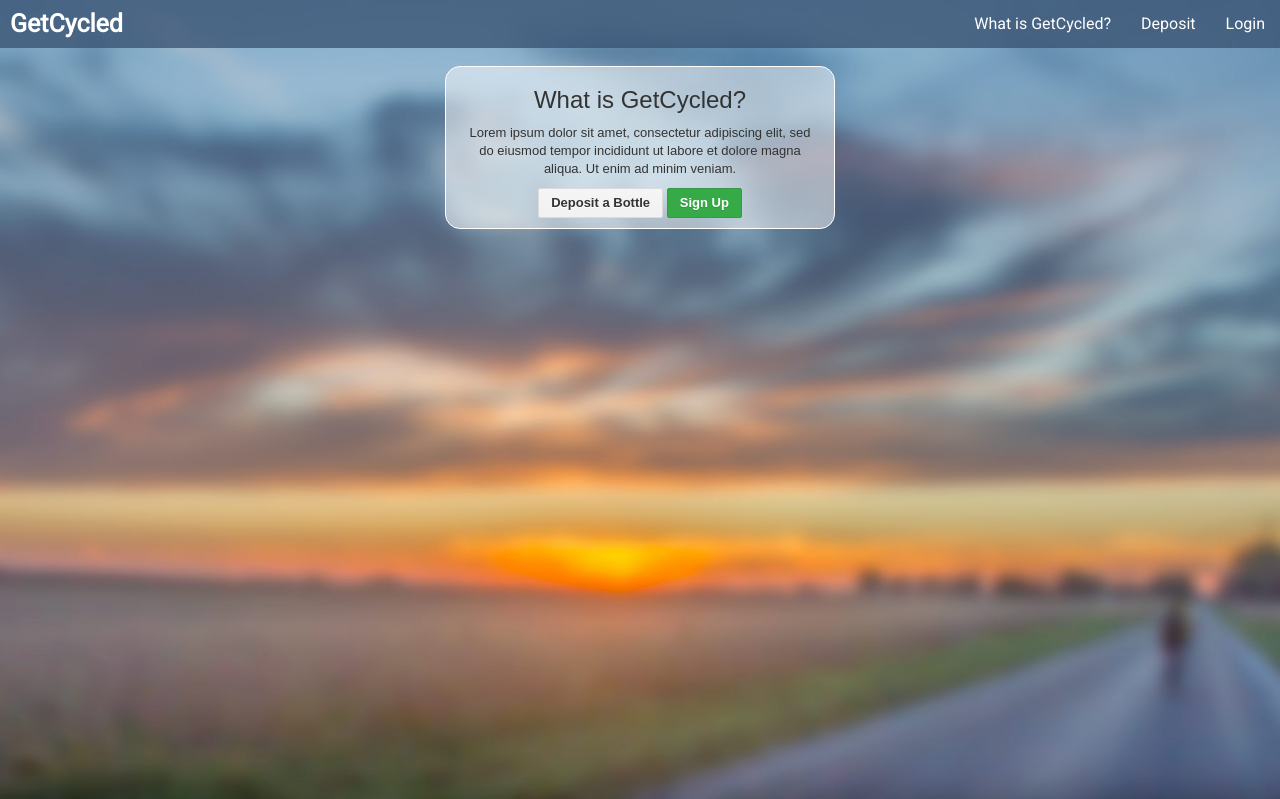
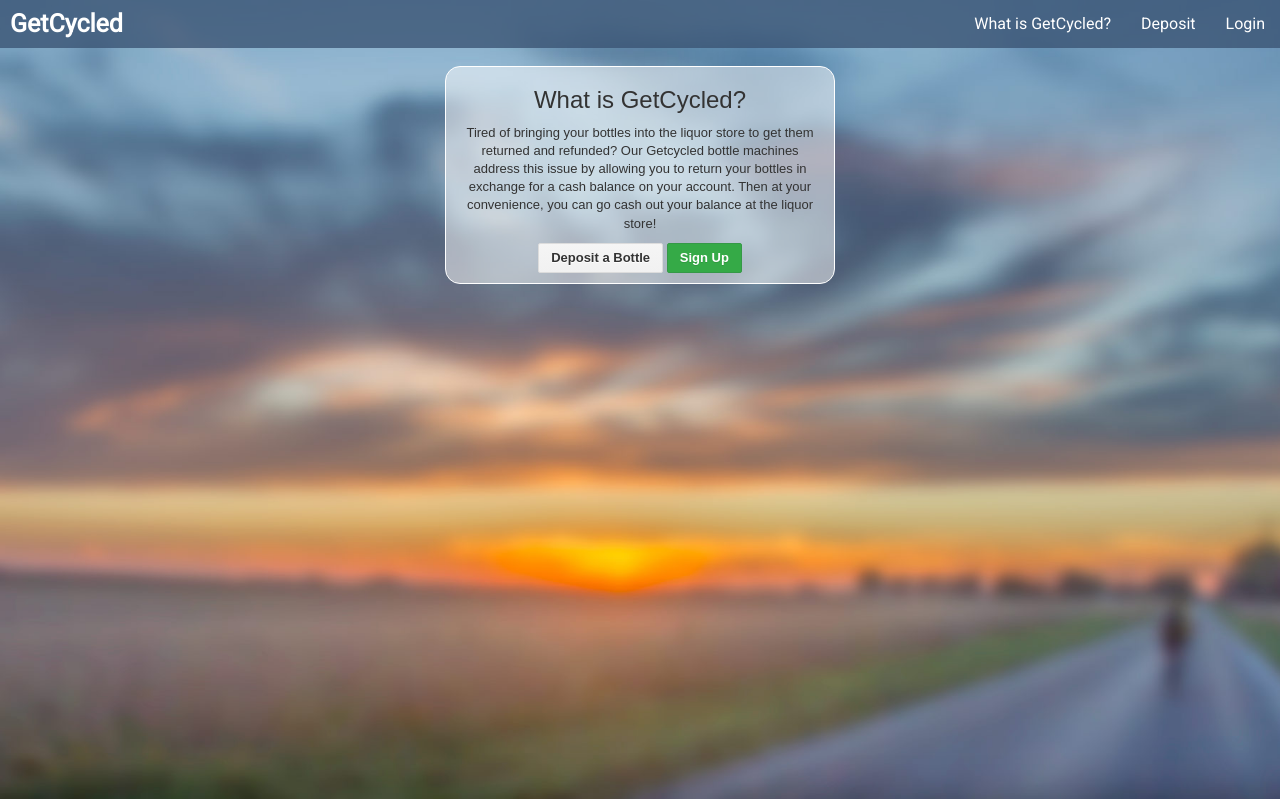
Before and after one commit to apoorvsgaur/getcycled, a Python web app: template getcycled/templates/index.html in a window 1280 px wide. Shown: the top 799 px of the page. Run offline with Jinja, Linux system fonts and the light colour scheme; the template is opened without the code that fills it, so the values that code supplies are empty; style sheets or scripts are compiled from the project's sources; some libraries are stand-ins or nearby versions.

Commit message:
Updated GetCycled description

```diff
--- a/getcycled/Models.py
+++ b/getcycled/Models.py
@@ -1,7 +1,4 @@
 import os
-
-
-
 from flask import Flask
 from time import time
 from flask.ext.sqlalchemy import SQLAlchemy
@@ -15,14 +12,17 @@ class User(db.Model):
 	balance = db.Column(db.Float, unique=False)
 	date = db.Column(db.Float, unique = False)
 	numBottles = db.Column(db.Integer, unique = False)
+
 	def __init__(self, name, pin):
 		self.name = name
 		self.pin = pin
 		self.balance = 0
 		self.date = int(time())
 		self.numBottles = 0
+
 	def __repr__(self):
 		return '<User %r>' % self.name
+
 	def query_db(query, args=(), one=False):
 	    cur = db.execute(query, args)
 	    rv = [dict((cur.description[idx][0], value)
--- a/getcycled/templates/index.html
+++ b/getcycled/templates/index.html
@@ -7,7 +7,7 @@
     <div class="content_modal col-lg-4 col-lg-offset-4 col-md-4 col-md-offset-4 col-xs-10 col-xs-offset-1">
         <div>
             <h3>What is GetCycled?</h3>
-            <p>Lorem ipsum dolor sit amet, consectetur adipiscing elit, sed do eiusmod tempor incididunt ut labore et dolore magna aliqua. Ut enim ad minim veniam.</p>
+            <p>Tired of bringing your bottles into the liquor store to get them returned and refunded? Our Getcycled bottle machines address this issue by allowing you to return your bottles in exchange for a cash balance on your account. Then at your convenience, you can go cash out your balance at the liquor store!</p>
         </div>
         <p>
             <a class="btn btn-default" href="">Deposit a Bottle</a>
```
